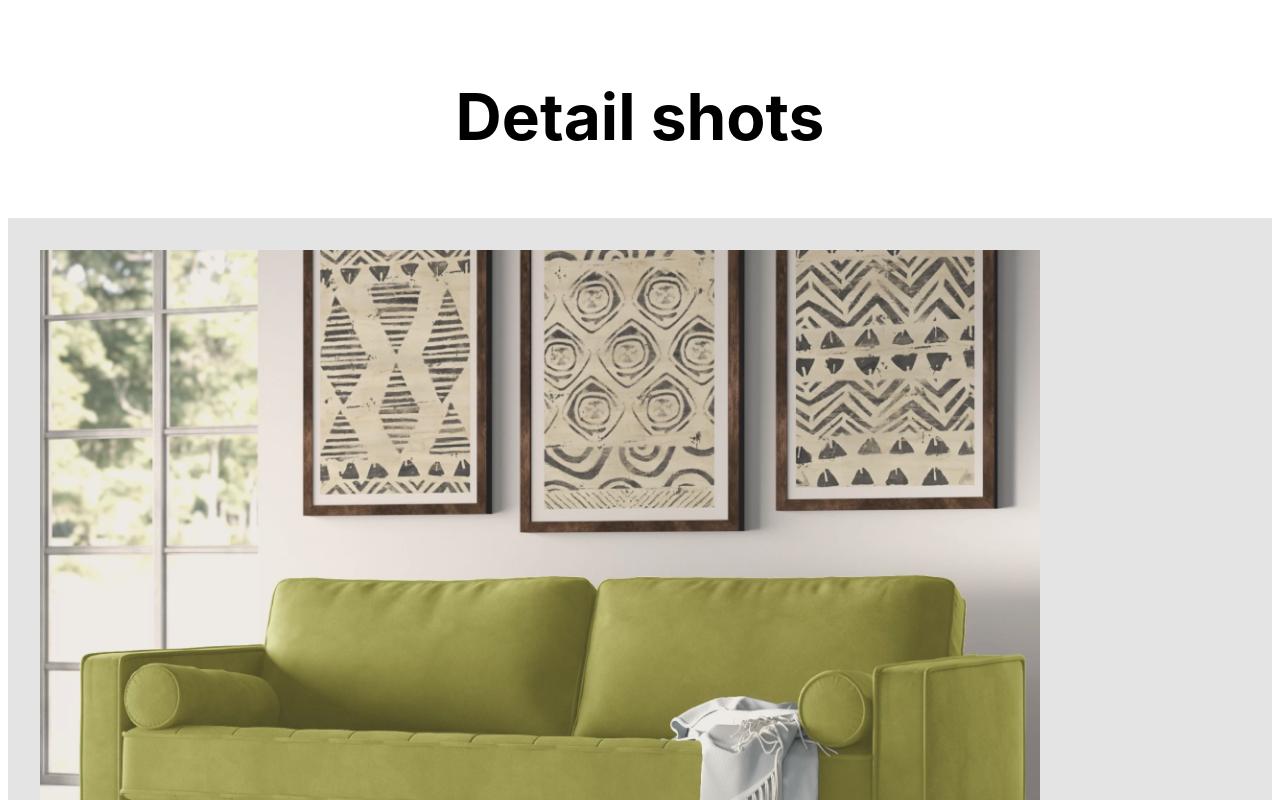
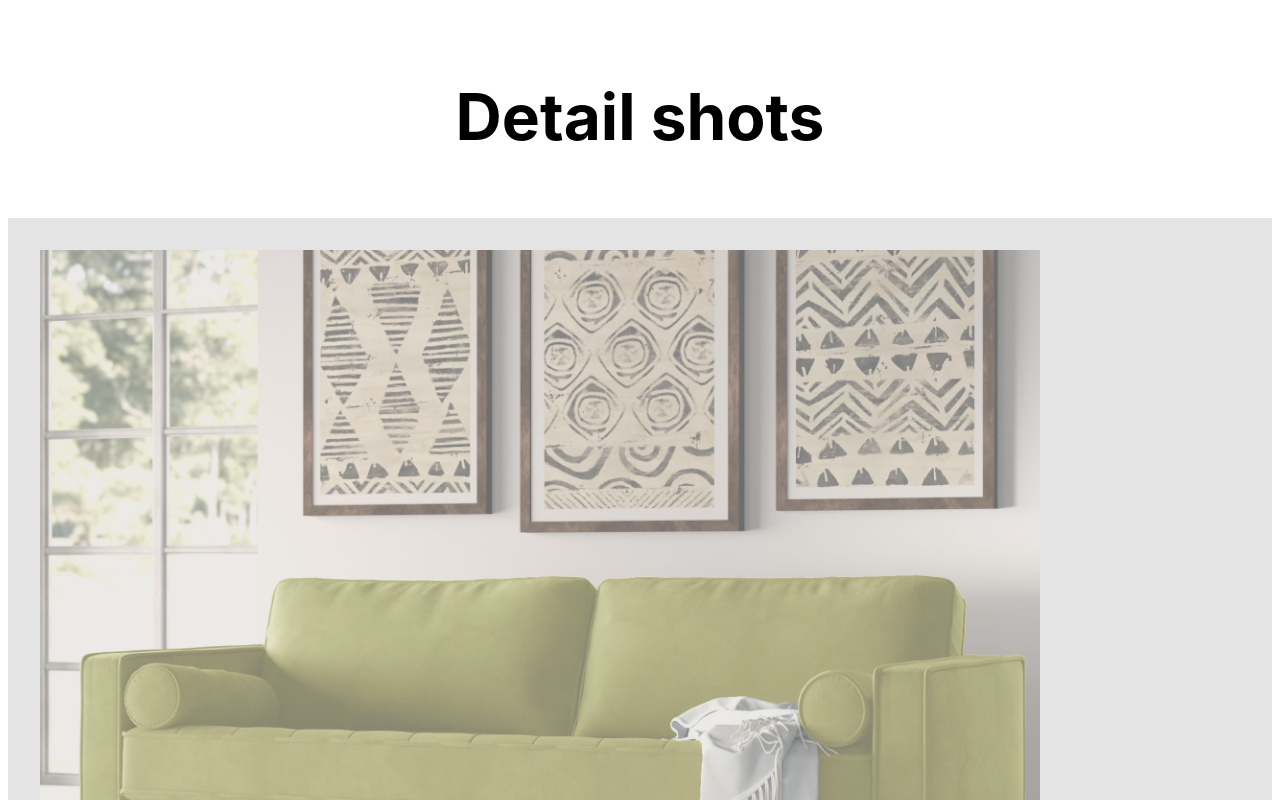
Before and after one commit to OlkaA/OlkaA-shot, a Next.js app: page / in a window 1280 px wide. Shown: the top 800 px of the page. Built offline with nearby package versions, Linux system fonts and the light colour scheme.

Commit message:
change bg color for product

```diff
--- a/styles/ListSelections.module.css
+++ b/styles/ListSelections.module.css
@@ -14,9 +14,7 @@ ul.listSelections > li {
     margin-right: 1rem;
     width: 50px;
     height: 50px;
-    border-radius: 6px;;
-    /* background: url('../assets/image.png') no-repeat; */
-    /* background-size: contain; */
+    border-radius: 6px;
 }
 
 .text{
--- a/styles/Product.module.css
+++ b/styles/Product.module.css
@@ -15,7 +15,7 @@
 
 .background{
   position: absolute;
-  background-color: rgba(170, 169, 169, 0.2);
+  background-color: rgba(218, 217, 217, 0.5);
   top: 0;
   left: 0;
   right: 0;
```
